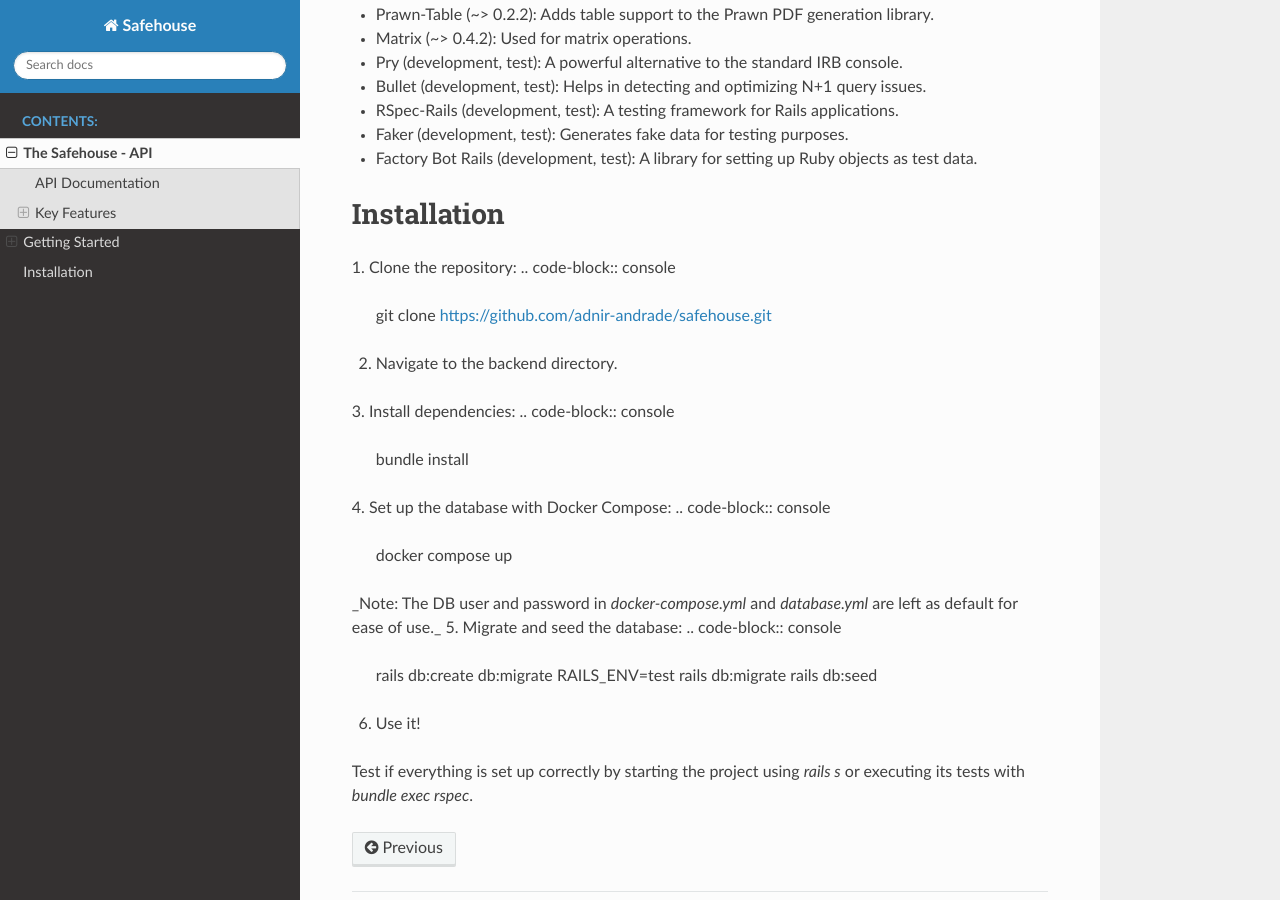
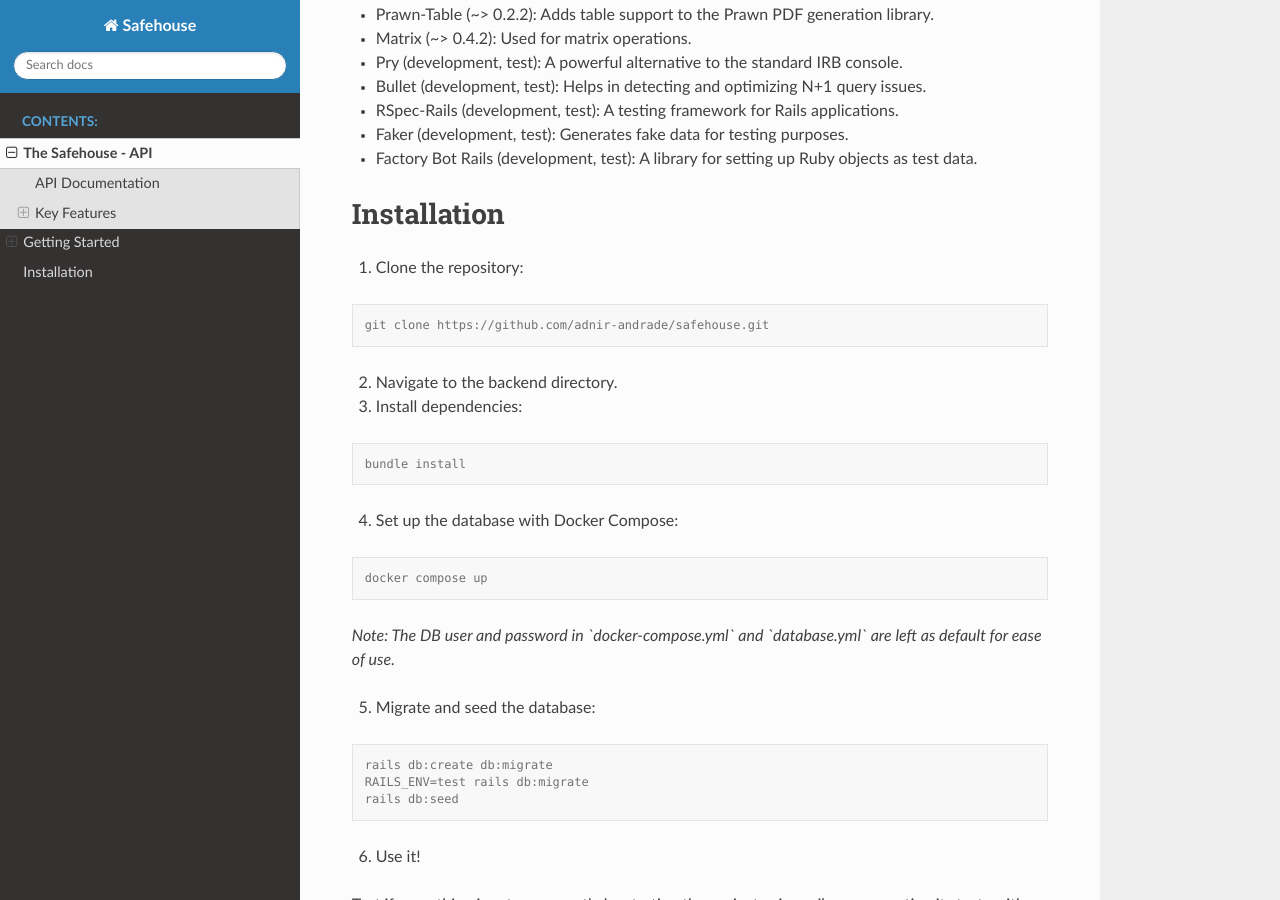
Before and after one commit to adnir-andrade/safehouse, a Sphinx documentation site: the page built from docs/backend.rst, in a window 1280 px wide and 900 px high, scrolled down 1412 px. Built offline with Sphinx 7.4.7 and the Read the Docs theme 2.0.0, drawn with Linux system fonts in a browser that asks for light colours; pages that are not in the unit, such as notebooks, are missing from menus; some of the changed lines change nothing that is shown.

Commit message:
Update docs

```diff
--- a/docs/backend.rst
+++ b/docs/backend.rst
@@ -66,21 +66,35 @@ Installation
 ================
 
 1. Clone the repository:
+
 .. code-block:: console
+
    git clone https://github.com/adnir-andrade/safehouse.git
+
 2. Navigate to the backend directory.
+
 3. Install dependencies:
+
 .. code-block:: console
+
     bundle install
+
 4. Set up the database with Docker Compose:
+
 .. code-block:: console
+
     docker compose up
-_Note: The DB user and password in `docker-compose.yml` and `database.yml` are left as default for ease of use._
+
+*Note: The DB user and password in `docker-compose.yml` and `database.yml` are left as default for ease of use.*
+
 5. Migrate and seed the database:
+
 .. code-block:: console
+
     rails db:create db:migrate
     RAILS_ENV=test rails db:migrate
     rails db:seed
+
 6. Use it!
 
 Test if everything is set up correctly by starting the project using `rails s` or executing its tests with `bundle exec rspec`.
```
